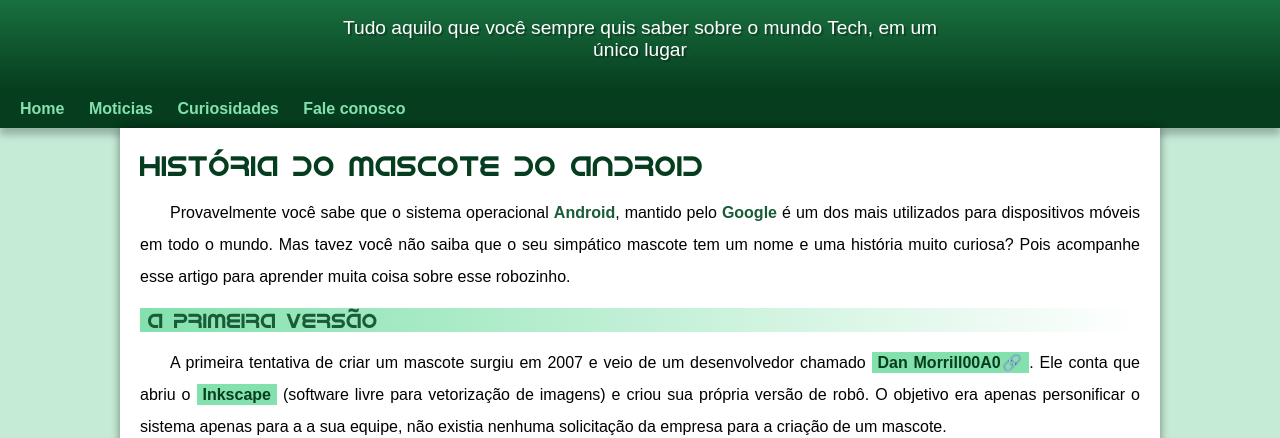
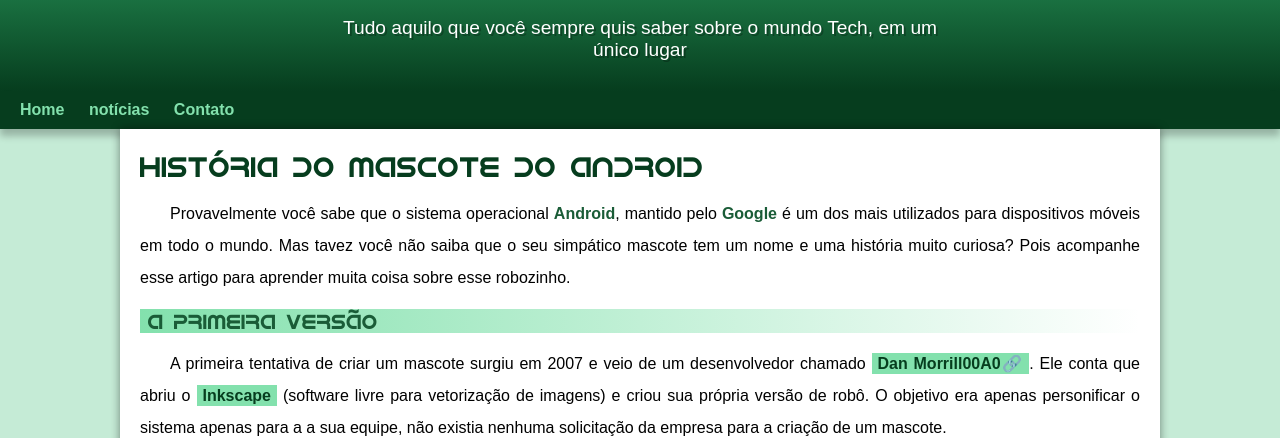
Before and after one commit to wesleyalvesdasilva/projeto-android, a plain HTML site: page index.html in a window 1280 px wide. Shown: the part 100-538 px from the top of the page. Drawn offline with Linux system fonts and the light colour scheme; files whose address does not match are found by name.

Commit message:
problema de padding corrigido

```diff
--- a/estilo/style.css
+++ b/estilo/style.css
@@ -59,7 +59,7 @@
     padding-left: 10px;
     padding-right: 10px;
     margin: auto;
-    margin-bottom: 20px;
+    padding-bottom: 30px;
     text-shadow: 2px 2px 0px rgba(0, 0, 0, 0.267);
 
 }
--- a/index.html
+++ b/index.html
@@ -15,9 +15,8 @@
     </header>
     <nav>
         <a href="#">Home</a>
-        <a href="#">Moticias</a>
-        <a href="#">Curiosidades</a>
-        <a href="#">Fale conosco</a>
+        <a href="#">notícias</a>
+        <a href="#">Contato</a>
     </nav>
     <main>
         <article>
```
